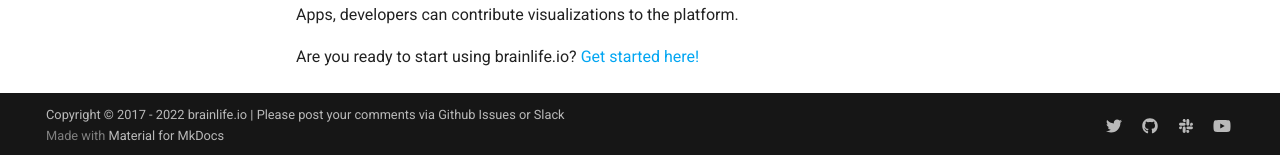
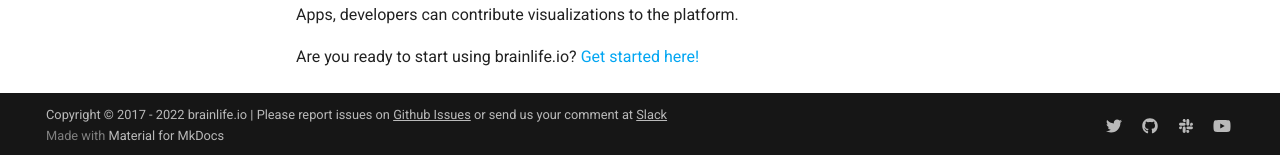
Before and after one commit to brainlife/docs, an MkDocs documentation site: the page built from docs/index.md, in a window 1280 px wide and 900 px high, scrolled down 1504 px. Shown: the part 742-897 px from the top of the window. Built offline with MkDocs 1.6.1 and Material for MkDocs 9.7.7, drawn with Linux system fonts in a browser that asks for light colours; comment, search, counter and statistics services are not loaded.

Commit message:
updated footer again https://github.com/brainlife/docs/issues/89

```diff
--- a/mkdocs.yml
+++ b/mkdocs.yml
@@ -8,7 +8,7 @@
 repo_name: 'brainlife/docs'
 repo_url: 'https://github.com/brainlife/docs'
 
-copyright: 'Copyright &copy; 2017 - 2022 brainlife.io | Please post your comments via <a target="github" href="https://github.com/brainlife/docs/issues">Github Issues</a> or <a target="slack" href="https://brainlife.slack.com/">Slack</a>'
+copyright: 'Copyright &copy; 2017 - 2022 brainlife.io | Please report issues on <a style="text-decoration: underline;" target="github" href="https://github.com/brainlife/docs/issues">Github Issues</a> or send us your comment at <a style="text-decoration: underline;" target="slack" href="https://brainlife.slack.com/">Slack</a>'
 
 theme:
   name: 'material'
```
